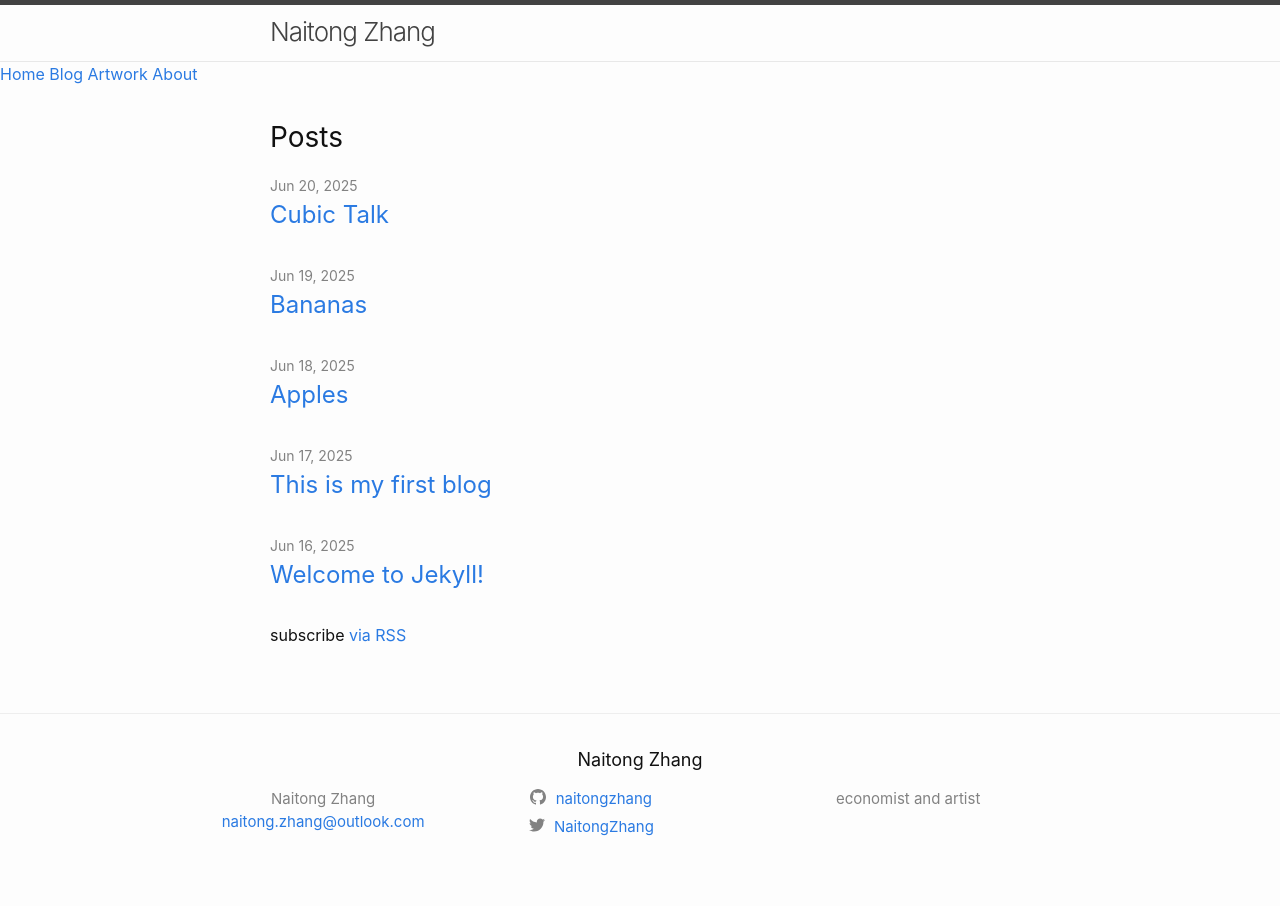
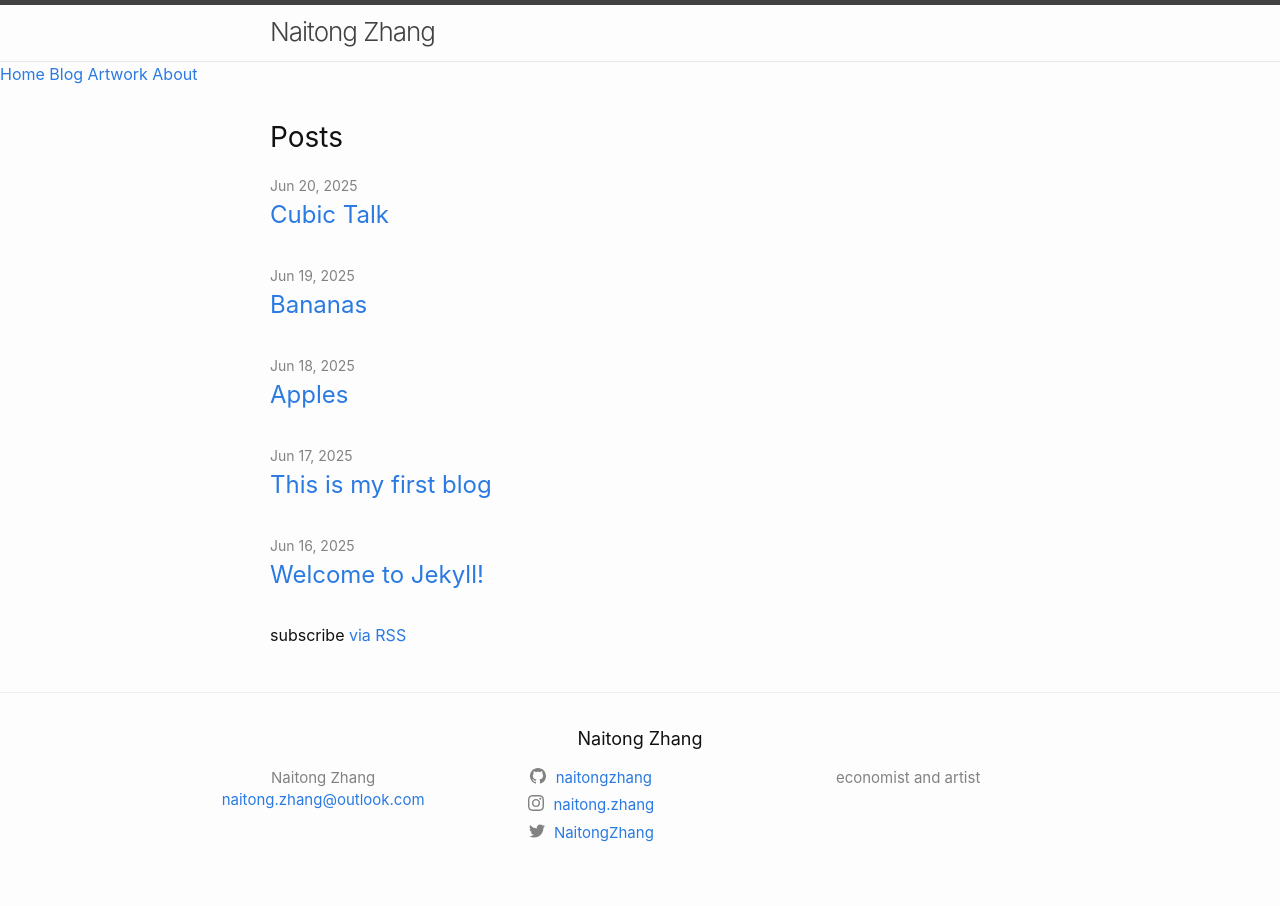
Before and after one commit to naitongzhang/naitongzhang.github.io, a Jekyll site: the page built from index.markdown, in a window 1280 px wide. Built offline with Jekyll 4.4.1, drawn with Linux system fonts in a browser that asks for light colours; comment, search, counter and statistics services are not loaded.

Commit message:
Update _config.yml

```diff
--- a/_config.yml
+++ b/_config.yml
@@ -24,12 +24,17 @@
   economist and artist
 baseurl: "" # the subpath of your site, e.g. /blog
 url: "https://naitongzhang.com" # the base hostname & protocol for your site, e.g. http://example.com
+
+
 collections:
   - posts
   - pages
   - artworks
+
+# Social media links
 twitter_username: NaitongZhang
 github_username:  naitongzhang
+instagram_username: naitong.zhang
 
 # Build settings
 theme: minima
@@ -38,12 +43,16 @@
   - jekyll-seo-tag
   - jekyll-sitemap
 
+# Pages
 header_pages:
   - index.md
   - blog.md
   - artwork.md
   - about.md
 
+google_analytics: G-790T779RET # Replace with your Google Analytics ID
+
+# This is the default configuration for Jekyll.
 default:
   -
     scope:
```
